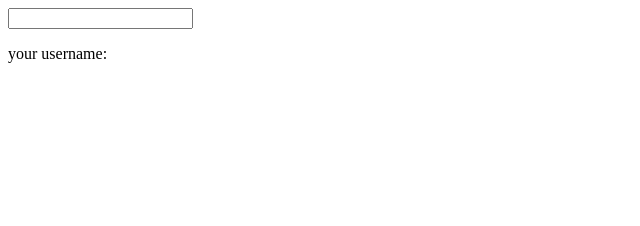
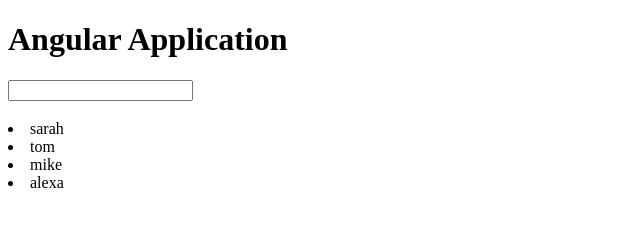
Before and after one commit to mamady310/angularjs, a plain HTML site: page index.html in a window 1280 px wide. Shown: the whole page, without its empty margins (0-640 px from the left). Drawn offline with nearby package versions, Linux system fonts and the light colour scheme.

Commit message:
ng-model to bind textbox

```diff
--- a/index.html
+++ b/index.html
@@ -5,10 +5,14 @@
     <meta name="viewport" content="width=device-width, initial-scale=1.0">
     <title>Document</title>
 </head>
-<body ng-app="AngularApp">
+<body ng-app="AngularApp" ng-init="employees =['sarah', 'tom', 'mike', 'alexa']">
     <div ng-controller="HelloController">
-        <input type="text" ng-model = "what">
-        <p>your username: {{ what }}</p>
+        <h1 strong> Angular Application</h1>
+        <input type="text" ng-model="output">
+        <h3>{{ output}}</h3>
+       <li ng-repeat="name in employees">
+           {{ name }}
+       </li>
     </div>
 <script src="https://cdnjs.cloudflare.com/ajax/libs/angular.js/1.6.1/angular.min.js"></script>
 <script src="app.js"></script>
```
Also changed, not shown: app.js (line endings or trailing spaces).
